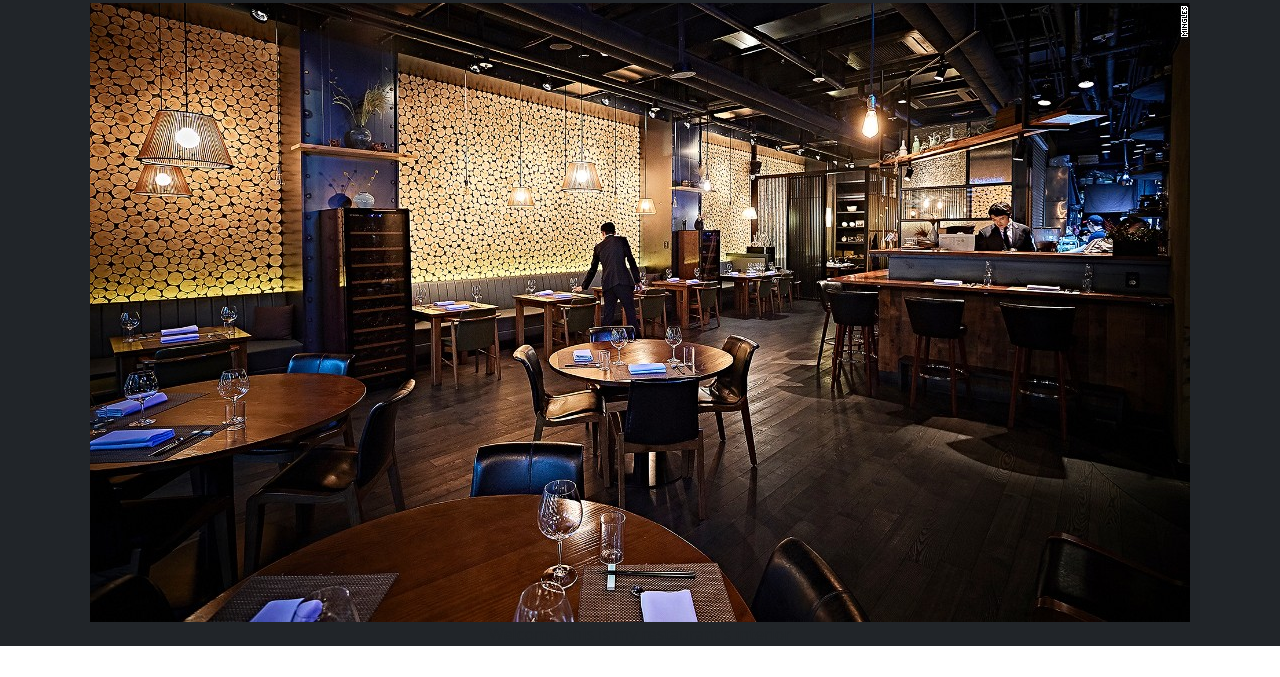
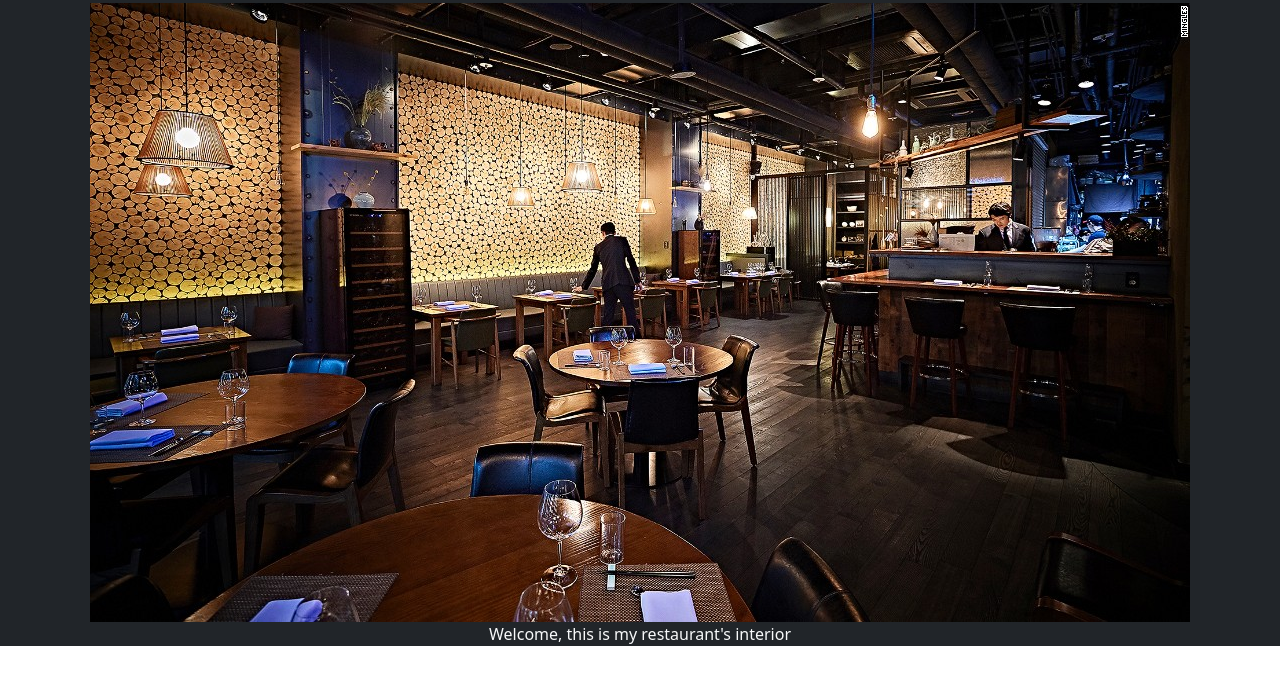
Before and after one commit to FdI96/Restaurant-App, a website built with webpack: page dist/index.html in a window 1280 px wide. Shown: the part 123-800 px from the top of the page. Built offline with nearby package versions, Linux system fonts and the light colour scheme.

Commit message:
Add README.md file

```diff
--- a/src/home.js
+++ b/src/home.js
@@ -10,6 +10,7 @@ const contentHomeComponent = () => {
   imageRestaurant.setAttribute("src", "../assets/images/restaurant.jpg");
 
   const pRestaurant = document.createElement("p");
+  pRestaurant.setAttribute("class", "text-light");
   pRestaurant.innerHTML = "Welcome, this is my restaurant's interior ";
 
   contentHome.appendChild(title);
```
Also changed, not shown: README.md, dist/index.html, dist/main.js, 1 other file.
